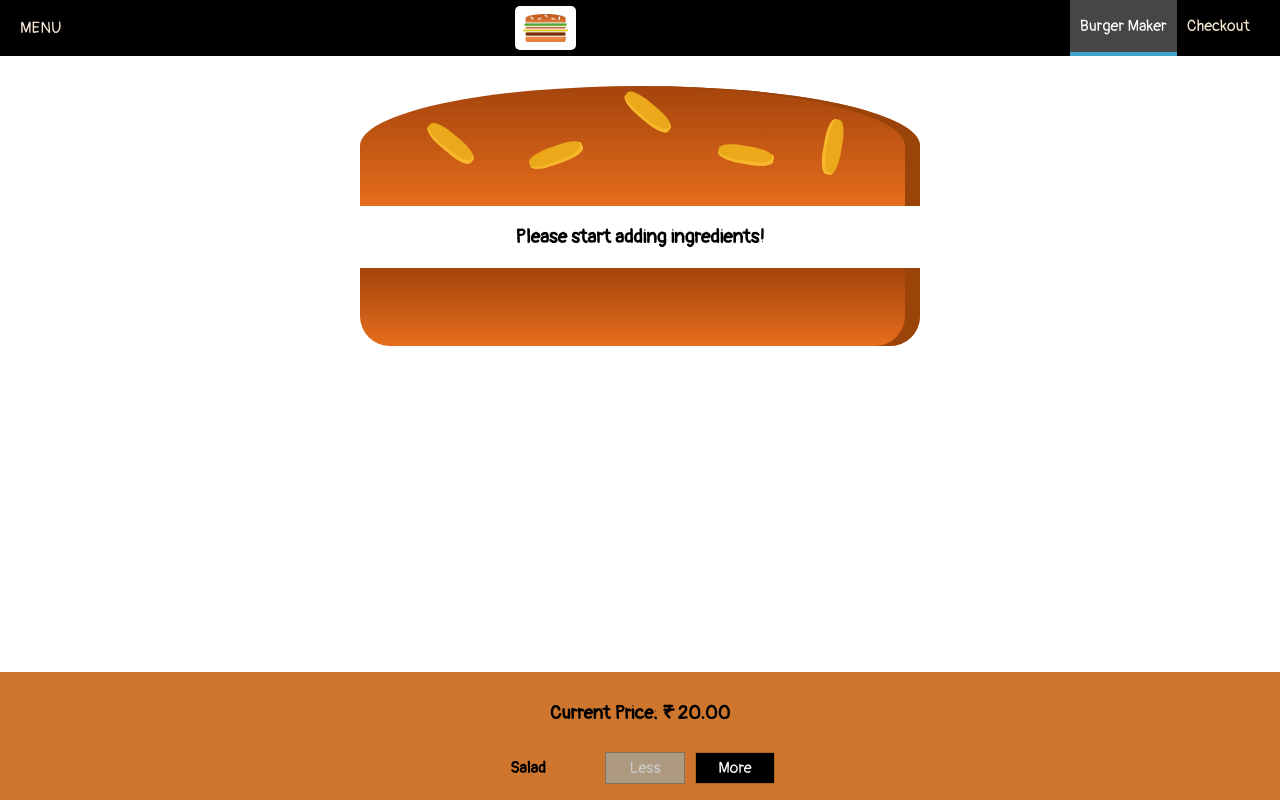
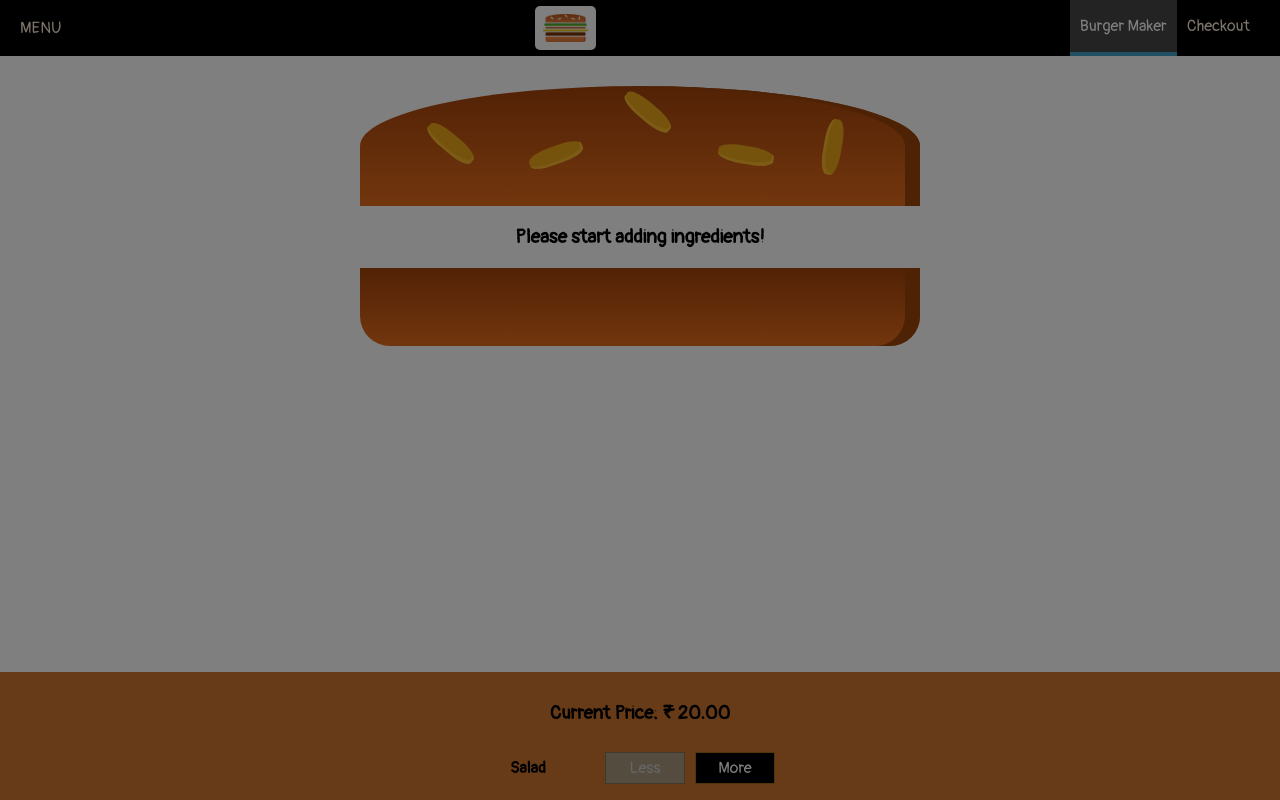
Before and after one commit to meghnavarma0/burger-maker, a React (Create React App) app: page / in a window 1280 px wide. Shown: the top 800 px of the page. Built offline with nearby package versions, Linux system fonts and the light colour scheme.

Commit message:
side drawer added

```diff
--- a/src/components/Layout/Layout.js
+++ b/src/components/Layout/Layout.js
@@ -1,12 +1,28 @@
-import React from 'react';
+import React, { Component } from 'react';
 import Auxiliary from '../../hoc/Auxiliary';
 import classes from './Layout.module.css';
 import Toolbar from '../Navigation/Toolbar/Toolbar';
+import SideDrawer from '../Navigation/SideDrawer/SideDrawer';
 
-const layout = props => (
-	<Auxiliary>
-		<Toolbar />
-		<main className={classes.Content}>{props.children}</main>
-	</Auxiliary>
-);
-export default layout;
+class Layout extends Component {
+	state = {
+		showSideDrawer: true
+	};
+
+	sideDrawerClosedHandler = () => {
+		this.setState({ showSideDrawer: false });
+	};
+	render() {
+		return (
+			<Auxiliary>
+				<Toolbar />
+				<SideDrawer
+					open={this.state.showSideDrawer}
+					closed={this.sideDrawerClosedHandler}
+				/>
+				<main className={classes.Content}>{this.props.children}</main>
+			</Auxiliary>
+		);
+	}
+}
+export default Layout;
--- a/src/components/Logo/Logo.module.css
+++ b/src/components/Logo/Logo.module.css
@@ -1,7 +1,7 @@
 .Logo {
 	background-color: #fff;
 	padding: 8px;
-	height: 80%;
+	height: 100%;
 	box-sizing: border-box;
 	border-radius: 5px;
 }
--- a/src/components/Navigation/NavigationItems/NavigationItem/NavigationItem.module.css
+++ b/src/components/Navigation/NavigationItems/NavigationItem/NavigationItem.module.css
@@ -1,19 +1,41 @@
+.NavigationItem {
+	margin: 10px 0;
+	box-sizing: border-box;
+	display: block;
+	width: 100%;
+}
+
+.NavigationItem a {
+	color: #8f5c2c;
+	text-decoration: none;
+	height: 100%;
+
+	box-sizing: border-box;
+	display: block;
+}
+
+.NavigationItem a:hover,
+.NavigationItem a:active,
+.NavigationItem a.active {
+	color: #40a4c8;
+}
+
+@media (min-width: 500px) {
 	.NavigationItem {
 		margin: 0;
-	box-sizing: border-box;
+
 		display: flex;
 		height: 100%;
+		width: auto;
 		align-items: center;
 	}
 
 	.NavigationItem a {
 		color: antiquewhite;
-	text-decoration: none;
+
 		height: 100%;
 		padding: 16px 10px;
 		border-bottom: 4px solid transparent;
-	box-sizing: border-box;
-	display: block;
 	}
 
 	.NavigationItem a:hover,
@@ -23,3 +45,4 @@
 		border-bottom: 4px solid #40a4c8;
 		color: white;
 	}
+}
--- a/src/components/Navigation/NavigationItems/NavigationItems.module.css
+++ b/src/components/Navigation/NavigationItems/NavigationItems.module.css
@@ -1,8 +1,15 @@
 .NavigationItems {
 	margin: 0;
-	padding: o;
+	padding: 0;
 	list-style: none;
 	display: flex;
 	align-items: center;
 	height: 100%;
+	flex-flow: column;
 }
+
+@media (min-width: 500px) {
+	.NavigationItems {
+		flex-flow: row;
+	}
+}
--- /dev/null
+++ b/src/components/Navigation/SideDrawer/SideDrawer.js
@@ -0,0 +1,28 @@
+import React from 'react';
+import Logo from '../../Logo/Logo';
+import NavigationItems from '../NavigationItems/NavigationItems';
+import classes from './SideDrawer.module.css';
+import Backdrop from '../../UI/Backdrop/Backdrop';
+import Auxiliary from '../../../hoc/Auxiliary';
+
+const sideDrawer = props => {
+	let attachedClasses = [classes.SideDrawer, classes.Close];
+	if (props.open) {
+		attachedClasses = [classes.SideDrawer, classes.Open];
+	}
+	return (
+		<Auxiliary>
+			<Backdrop show={props.open} clicked={props.closed} />
+			<div className={attachedClasses.join(' ')}>
+				<div className={classes.Logo}>
+					<Logo />
+				</div>
+				<nav>
+					<NavigationItems />
+				</nav>
+			</div>
+		</Auxiliary>
+	);
+};
+
+export default sideDrawer;
--- /dev/null
+++ b/src/components/Navigation/SideDrawer/SideDrawer.module.css
@@ -0,0 +1,32 @@
+.SideDrawer {
+	position: fixed;
+	width: 280px;
+	max-width: 70%;
+	height: 100%;
+	left: 0;
+	top: 0;
+	z-index: 200;
+	background-color: white;
+	padding: 32px 16px;
+	box-sizing: border-box;
+	transition: transform 0.3s ease-out;
+}
+
+@media (min-width: 500px) {
+	.SideDrawer {
+		display: none;
+	}
+}
+
+.Open {
+	transform: translateX(0);
+}
+
+.Close {
+	transform: translateX(-100%);
+}
+
+.Logo {
+	height: 11%;
+	margin-bottom: 32px;
+}
--- a/src/components/Navigation/Toolbar/Toolbar.js
+++ b/src/components/Navigation/Toolbar/Toolbar.js
@@ -5,8 +5,10 @@
 const toolbar = props => (
 	<header className={classes.Toolbar}>
 		<div>MENU</div>
-		<Logo />
-		<nav>
+		<div className={classes.Logo}>
+			<Logo />
+		</div>
+		<nav className={classes.DesktopOnly}>
 			<NavigationItems />
 		</nav>
 	</header>
--- a/src/components/Navigation/Toolbar/Toolbar.module.css
+++ b/src/components/Navigation/Toolbar/Toolbar.module.css
@@ -17,3 +17,13 @@
 .Toolbar nav {
 	height: 100%;
 }
+
+.Logo {
+	height: 80%;
+}
+
+@media (max-width: 499px) {
+	.DesktopOnly {
+		display: none;
+	}
+}
```
Lines whose indentation alone changed are shown as unchanged.
